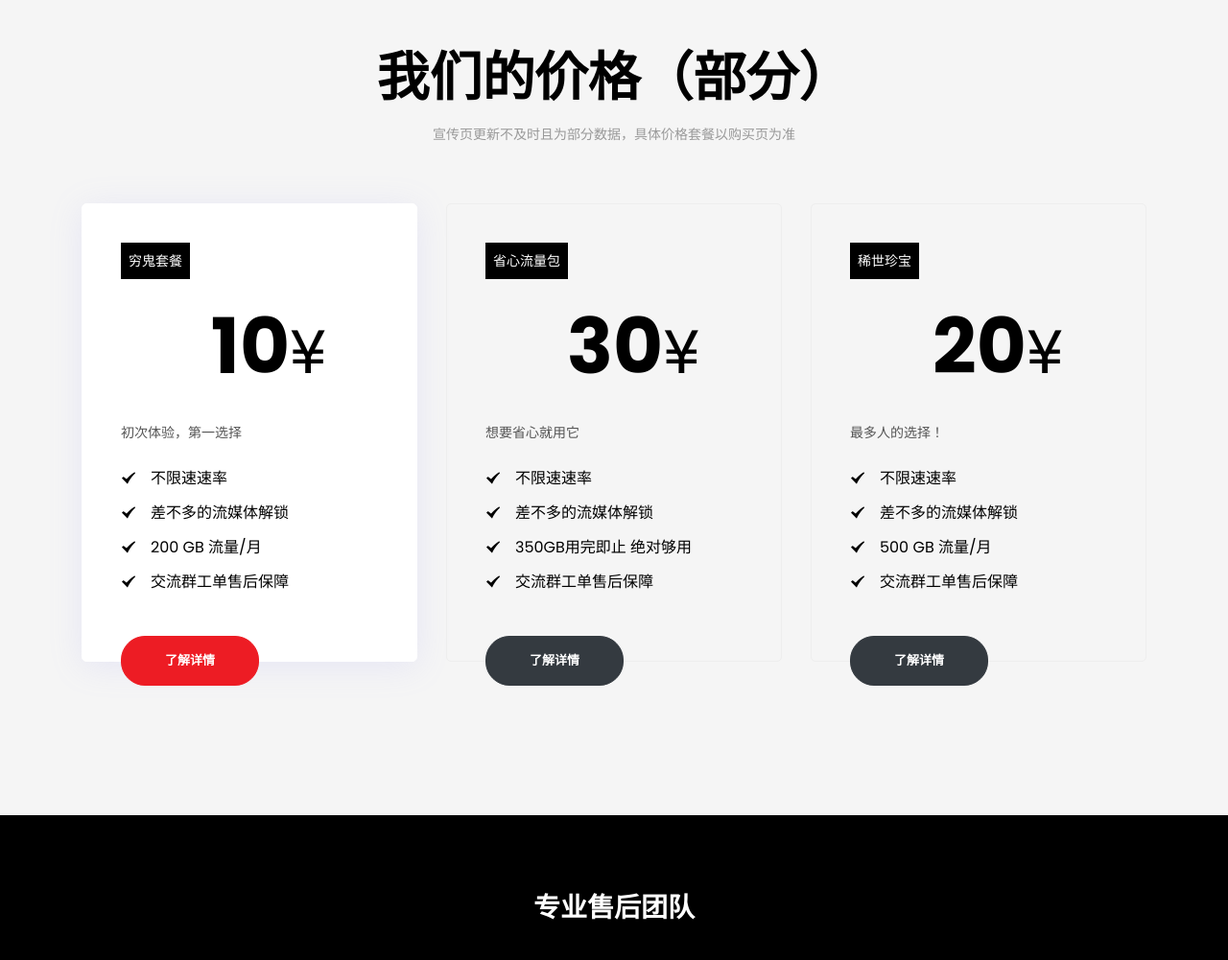
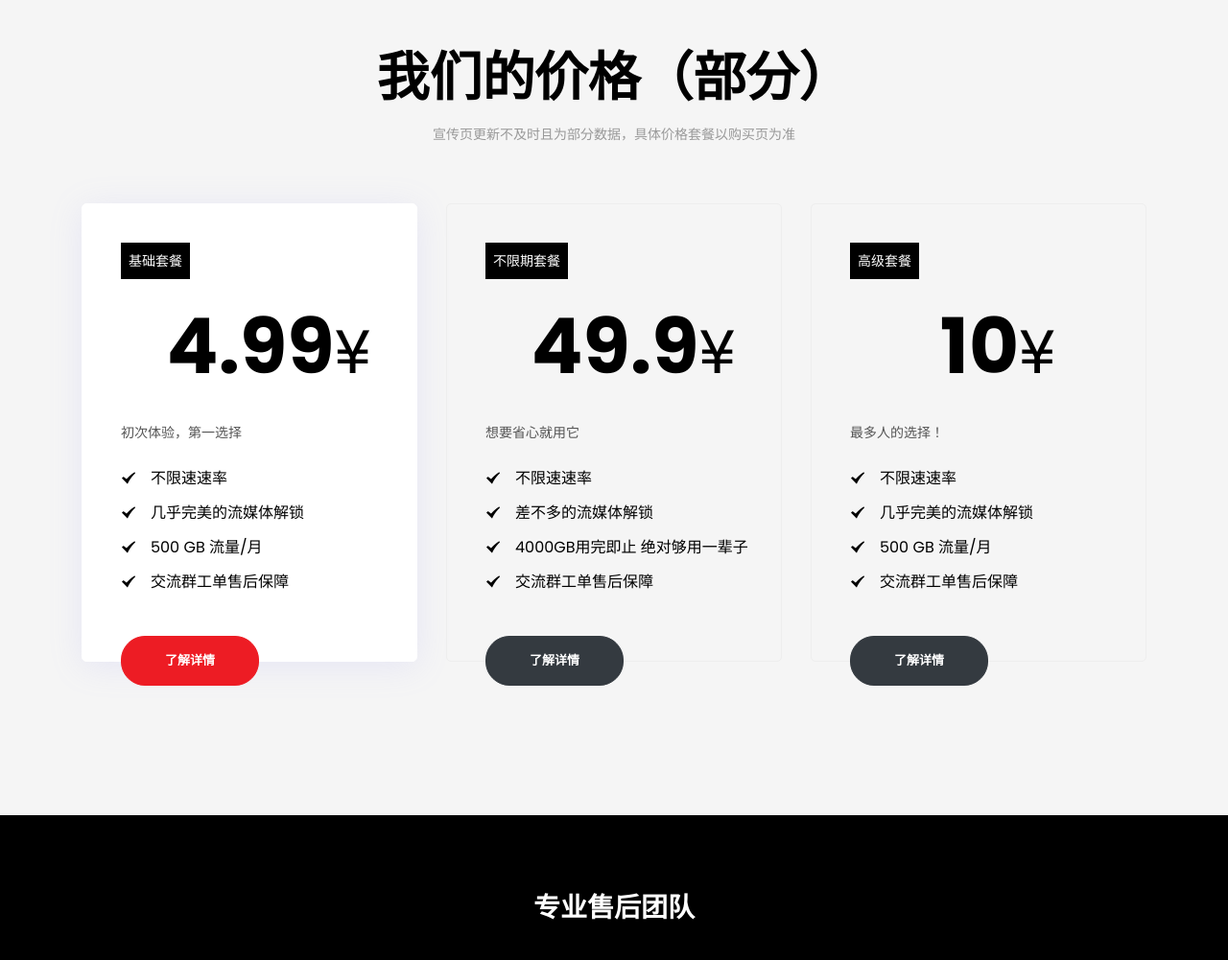
Before and after one commit to Anderrrrrr/Anderrrrrr.github.io, a plain HTML site: page index.html in a window 1280 px wide. Shown: the part 4832-5833 px from the top of the page at 96% size. Drawn offline with Linux system fonts and the light colour scheme; files whose address does not match are found by name.

Commit message:
Update index.html

```diff
--- a/index.html
+++ b/index.html
@@ -421,14 +421,14 @@
             <div class="row">
                 <div class="col-lg-4 col-sm-6">
                     <div class="pricing-block active">
-                        <span class="price-title">穷鬼套餐</span>
+                        <span class="price-title">基础套餐</span>
                         <h5 class="price-sub">best enough to make a start</h5>
-                        <h3 class="pricing">10<small>¥ </small></h3>
+                        <h3 class="pricing">4.99<small>¥ </small></h3>
                         <p>初次体验，第一选择 </p>
                         <ul>
                             <li> <i class="icofont icofont-tick-mark"></i>不限速速率</li>
-                            <li><i class="icofont icofont-tick-mark"></i>差不多的流媒体解锁</li>
-                            <li><i class="icofont icofont-tick-mark"></i>200 GB 流量/月</li>
+                            <li><i class="icofont icofont-tick-mark"></i>几乎完美的流媒体解锁</li>
+                            <li><i class="icofont icofont-tick-mark"></i>500 GB 流量/月</li>
                             <li><i class="icofont icofont-tick-mark"></i>交流群工单售后保障</li>
                         </ul>
                         <a href="#" class="btn btn-feature btn-circled">了解详情</a>
@@ -436,14 +436,14 @@
                 </div>
                 <div class="col-lg-4 col-sm-6">
                     <div class="pricing-block">
-                        <span class="price-title">省心流量包</span>
+                        <span class="price-title">不限期套餐</span>
                         <h5 class="price-sub">best enough to make a start</h5>
-                        <h3 class="pricing">30<small>¥</small></h3>
+                        <h3 class="pricing">49.9<small>¥</small></h3>
                         <p>想要省心就用它</p>
                         <ul>
                             <li> <i class="icofont icofont-tick-mark"></i>不限速速率</li>
                             <li><i class="icofont icofont-tick-mark"></i>差不多的流媒体解锁</li>
-                            <li><i class="icofont icofont-tick-mark"></i>350GB用完即止 绝对够用</li>
+                            <li><i class="icofont icofont-tick-mark"></i>4000GB用完即止 绝对够用一辈子</li>
                             <li><i class="icofont icofont-tick-mark"></i>交流群工单售后保障</li>
                         </ul>
                         <a href="#" class="btn btn-dark btn-circled">了解详情</a>
@@ -451,13 +451,13 @@
                 </div>
                 <div class="col-lg-4 col-sm-6">
                     <div class="pricing-block">
-                        <span class="price-title">稀世珍宝</span>
+                        <span class="price-title">高级套餐</span>
                         <h5 class="price-sub">best enough to make a start</h5>
-                        <h3 class="pricing">20<small>¥</small></h3>
+                        <h3 class="pricing">10<small>¥</small></h3>
                         <p>最多人的选择！ </p>
                         <ul>
                             <li> <i class="icofont icofont-tick-mark"></i>不限速速率</li>
-                            <li><i class="icofont icofont-tick-mark"></i>差不多的流媒体解锁</li>
+                            <li><i class="icofont icofont-tick-mark"></i>几乎完美的流媒体解锁</li>
                             <li><i class="icofont icofont-tick-mark"></i>500 GB 流量/月</li>
                             <li><i class="icofont icofont-tick-mark"></i>交流群工单售后保障</li>
                         </ul>
```
